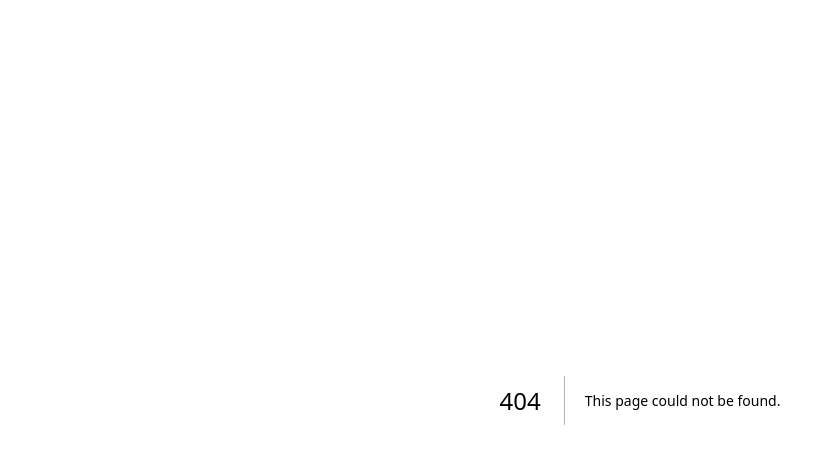
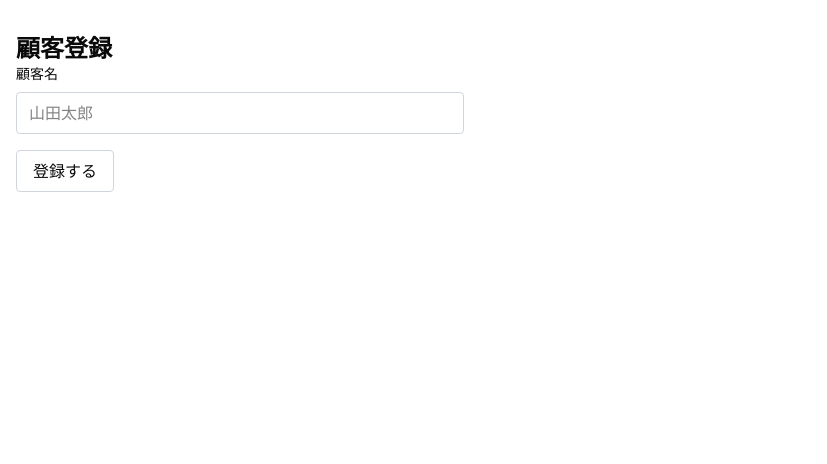
Before and after one commit to koukikubo/test-rf, a Next.js app in the folder rf-repeat-app-frontend/: page /customers/new in a window 1280 px wide. Before the commit this address had no page. Shown: the top 464 px of the page, without its empty margins (0-827 px from the left). Built offline with nearby package versions, Linux system fonts and the light colour scheme.

Commit message:
✨ 顧客登録画面を作成 #20

```diff
--- /dev/null
+++ b/rf-repeat-app-frontend/app/customers/new/page.tsx
@@ -0,0 +1,10 @@
+import CustomerForm from "@/components/customers/customer-form";
+
+export default function NewCustomerPage() {
+  return (
+    <main className="container mx-auto px-4 py-8">
+      <h1 className="text-2xl font-bold">顧客登録</h1>
+      <CustomerForm />
+    </main>
+  );
+}
--- /dev/null
+++ b/rf-repeat-app-frontend/components/customers/customer-form.tsx
@@ -0,0 +1,91 @@
+"use client";
+
+import { useState } from "react";
+
+export default function CustomerForm() {
+  const [name, setName] = useState("");
+  const [message, setMessage] = useState("");
+  const [errors, setErrors] = useState<string[]>([]);
+  const [loading, setLoading] = useState(false);
+
+  const handleSubmit = async (e: React.FormEvent<HTMLFormElement>) => {
+    e.preventDefault();
+
+    setLoading(true);
+    setMessage("");
+    setErrors([]);
+
+    try {
+      const baseUrl = process.env.NEXT_PUBLIC_API_BASE_URL;
+
+      if (!baseUrl) {
+        throw new Error("NEXT_PUBLIC_API_BASE_URL が設定されていません");
+      }
+
+      const res = await fetch(`${baseUrl}/api/v1/customers`, {
+        method: "POST",
+        headers: {
+          "Content-Type": "application/json",
+        },
+        body: JSON.stringify({
+          customer: {
+            name,
+          },
+        }),
+      });
+
+      const data = await res.json();
+
+      if (!res.ok) {
+        setErrors(data.errors || ["顧客登録に失敗しました"]);
+        return;
+      }
+
+      setMessage(`顧客「${data.name}」を登録しました`);
+      setName("");
+    } catch (error) {
+      console.error(error);
+      setErrors(["通信エラーが発生しました"]);
+    } finally {
+      setLoading(false);
+    }
+  };
+
+  return (
+    <div className="max-w-md">
+      <form onSubmit={handleSubmit} className="space-y-4">
+        <div>
+          <label htmlFor="name" className="block mb-2 text-sm font-medium">
+            顧客名
+          </label>
+          <input
+            id="name"
+            type="text"
+            value={name}
+            onChange={(e) => setName(e.target.value)}
+            className="w-full border border-gray-300 rounded px-3 py-2"
+            placeholder="山田太郎"
+          />
+        </div>
+
+        <button
+          type="submit"
+          disabled={loading}
+          className="px-4 py-2 border border-gray-300 rounded"
+        >
+          {loading ? "登録中..." : "登録する"}
+        </button>
+      </form>
+
+      {message && <p className="mt-4 text-sm">{message}</p>}
+
+      {errors.length > 0 && (
+        <ul className="mt-4 space-y-1 text-sm">
+          {errors.map((error, index) => (
+            <li key={index}>{error}</li>
+          ))}
+        </ul>
+      )}
+    </div>
+  );
+}
```
